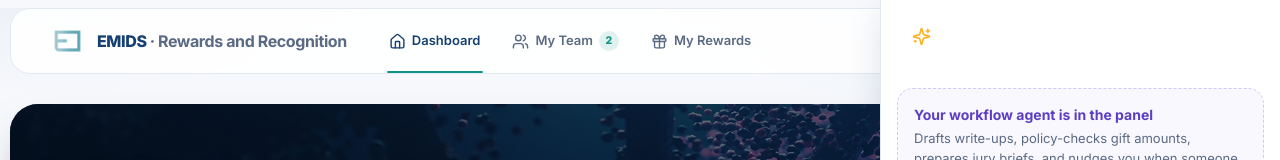
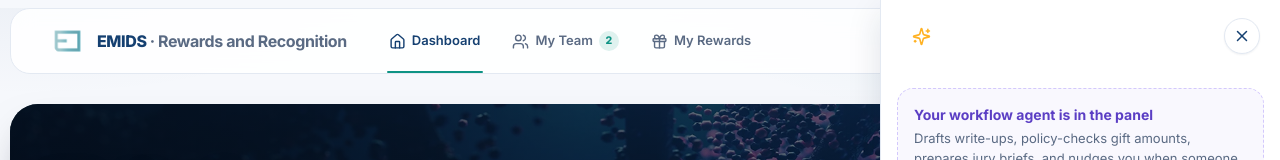
Before and after one commit to syed-ayan-emids/rewards_recog, a React (Vite) app: page / in a window 1280 px wide. Both pictures are taken after a click on the button 1224 px from the left and 744 px from the top of the page. Shown: the top 160 px of the page. Built offline with nearby package versions, Linux system fonts and the light colour scheme; the HTML template or start-up script is replaced by a standard one.

Commit message:
Make the AI assistant close button clearly visible

```diff
--- a/src/components/organisms/AiDrawer.tsx
+++ b/src/components/organisms/AiDrawer.tsx
@@ -138,7 +138,7 @@ export default function AiDrawer() {
             <p className="text-[15px] font-extrabold">emids AI</p>
             <p className="text-[11.5px] text-white/70">Validates · drafts · routes approvals</p>
           </div>
-          <button onClick={() => setAi(false)} aria-label="Close AI assistant" className="ml-auto rounded-full p-1.5 text-white/80 transition hover:bg-white/10 hover:text-white"><X size={18} /></button>
+          <button onClick={() => setAi(false)} aria-label="Close AI assistant" className="ml-auto flex h-9 w-9 shrink-0 items-center justify-center rounded-full border border-line bg-white text-navy shadow-card transition hover:bg-slate-50"><X size={18} /></button>
         </div>
 
         <div ref={listRef} className="rail-scroll flex-1 overflow-y-auto px-4 py-4">
```
